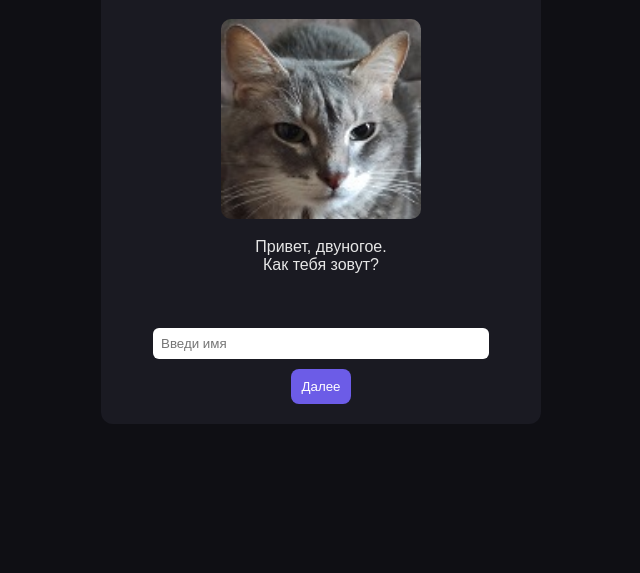
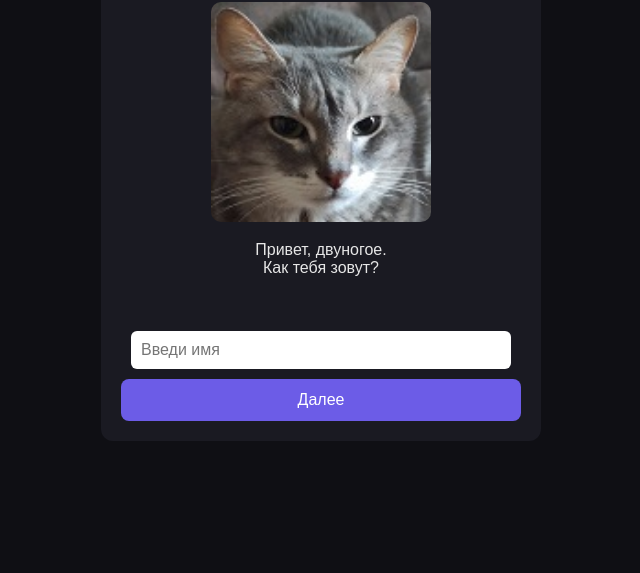
Before and after one commit to LillDem/cat-advisor, a website: page index.html in a window 1280 px wide. Shown: the part 227-800 px from the top of the page, without its empty margins (319-959 px from the left). Drawn offline with Linux system fonts and the light colour scheme.

Commit message:
Update index.html

```diff
--- a/index.html
+++ b/index.html
@@ -2,6 +2,7 @@
 <html lang="ru">
 <head>
 <meta charset="UTF-8">
+<meta name="viewport" content="width=device-width, initial-scale=1.0">
 <title>Кот-советчик 🐱</title>
 
 <style>
@@ -13,25 +14,28 @@
     display: flex;
     align-items: center;
     justify-content: center;
-    height: 100vh;
+    min-height: 100vh;
 }
 
 #box {
     background: #1a1a22;
     padding: 20px;
     border-radius: 12px;
-    width: 400px;
+    width: 90%;
+    max-width: 400px;
     text-align: center;
 }
 
 button {
     margin-top: 10px;
-    padding: 10px;
+    padding: 12px;
     border: none;
     border-radius: 8px;
     background: #6c5ce7;
     color: white;
     cursor: pointer;
+    width: 100%;
+    font-size: 16px;
 }
 
 button:hover {
@@ -39,11 +43,12 @@
 }
 
 input {
-    padding: 8px;
+    padding: 10px;
     border-radius: 6px;
     border: none;
     margin-top: 10px;
-    width: 80%;
+    width: 90%;
+    font-size: 16px;
 }
 
 #text {
@@ -53,7 +58,8 @@
 
 img {
     margin-top: 10px;
-    width: 200px;
+    width: 70%;
+    max-width: 220px;
     border-radius: 10px;
     transition: 0.2s;
 }
@@ -158,10 +164,8 @@
 
 function petCat() {
     let cat = document.getElementById("catImg");
-
     cat.style.transform = "scale(1.1)";
     setTimeout(() => cat.style.transform = "scale(1)", 200);
-
     getAdvice(true);
 }
 
```
